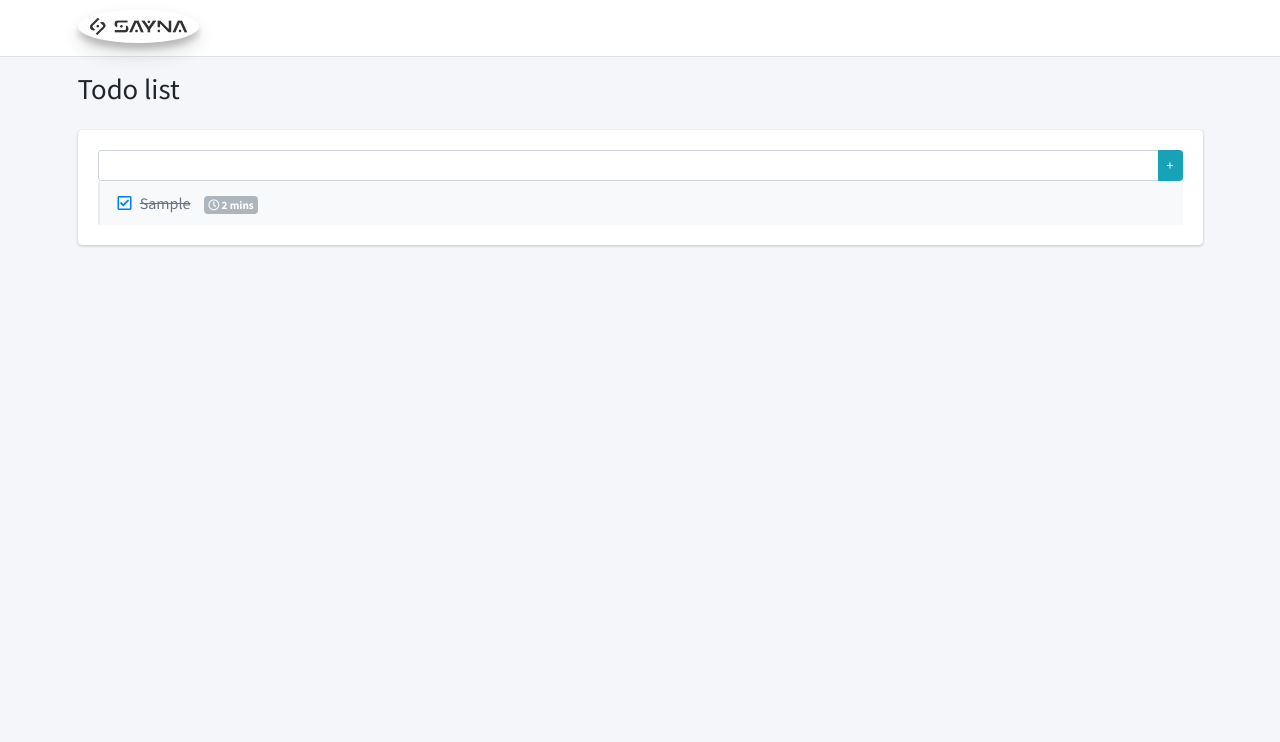
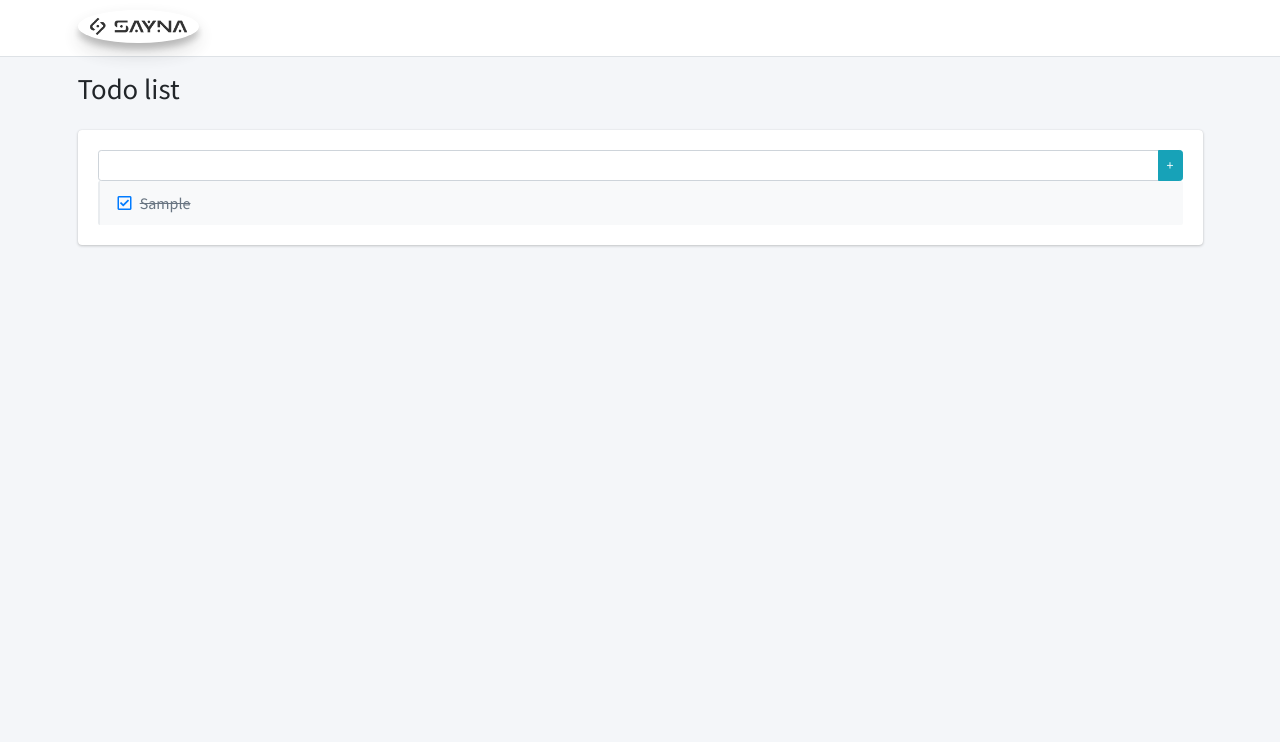
Before and after one commit to SalaAndriamaro04/TODO-PHP-MODULE2-092023, a PHP site: page / in a window 1280 px wide. Shown: the top 742 px of the page. Run offline with PHP 8.4, Linux system fonts and the light colour scheme; tables that the repository leaves empty or names only in its code hold one stand-in row (values such as "Sample post"); some libraries are stand-ins or nearby versions.

Commit message:
terminé

```diff
--- a/fct/item.php
+++ b/fct/item.php
@@ -37,8 +37,6 @@
                         <span class="text">'.
                         $item['intitule']
                         .'</span>
-                        <!-- Emphasis label -->
-                        <small class="badge badge-danger"><i class="far fa-clock"></i> 2 mins</small>
                         <!-- General tools such as edit or delete-->
                         <div class="tools">
                         <a href="index.php?editItem='.$item['id'].'">
```
